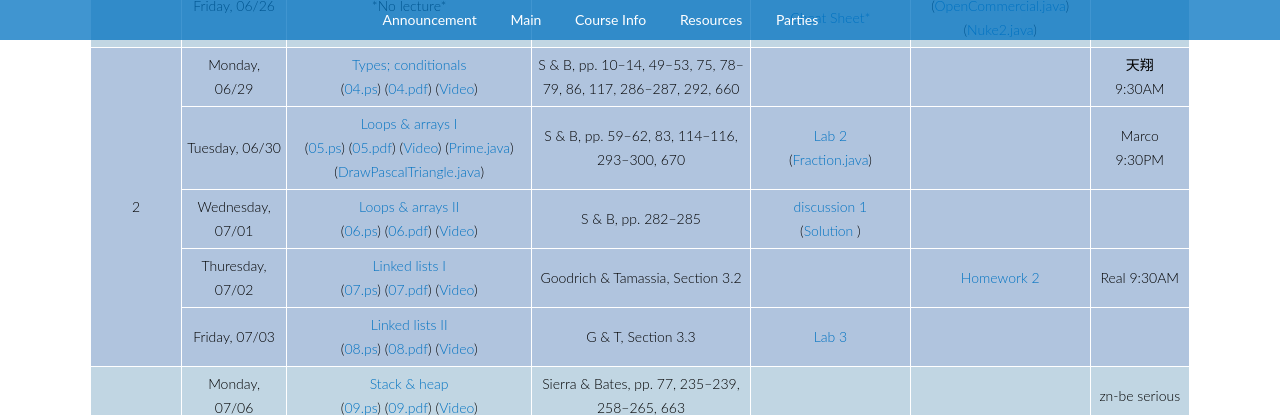
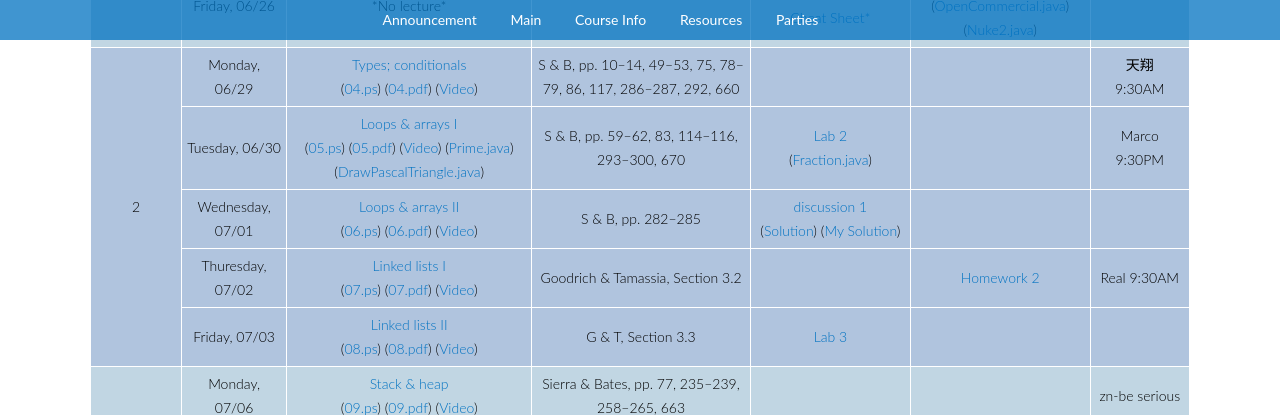
Before and after one commit to gaotx/cs61b, a Jekyll site: the page built from index.html, in a window 1280 px wide and 900 px high, scrolled down 1042 px. Shown: the top 415 px of the window. Built offline with Jekyll 4.4.1, drawn with Linux system fonts in a browser that asks for light colours; the list of posts is cut into pages by our own code; comment, search, counter and statistics services are not loaded.

Commit message:
Added disc01

```diff
--- a/index.html
+++ b/index.html
@@ -200,7 +200,7 @@ title: CS61B
     (<a href="https://www.youtube.com/watch?v=Ig9I0yY8l8w&index=4&list=PL-XXv-cvA_iAlnI-BQr9hjqADPBtujFJd">Video</a>)
     </td>
 <td>S &amp; B, pp. 282–285</td>
-<td><a href="disc/discussion1.pdf">discussion 1</a> <br> (<a href="disc/discussion1sol.pdf">Solution</a> ) </td>
+<td><a href="disc/discussion1.pdf">discussion 1</a> <br> (<a href="disc/discussion1sol.pdf">Solution</a>) (<a href="http://gaotx.com/blogs/2015/07/03/cs61b-disc01/">My Solution</a>)</td>
 <td></td>
 <td></td>
 </tr>
```
